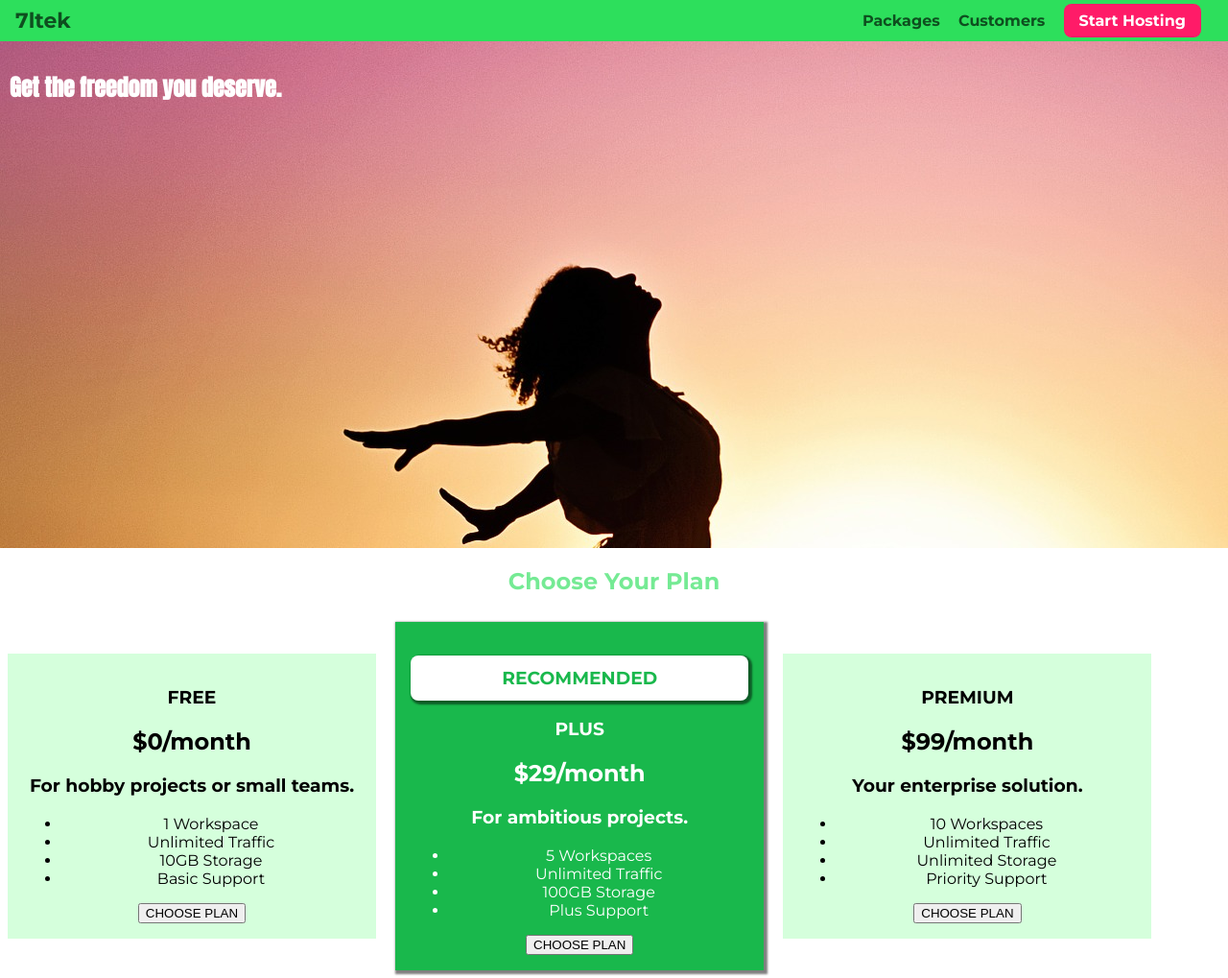
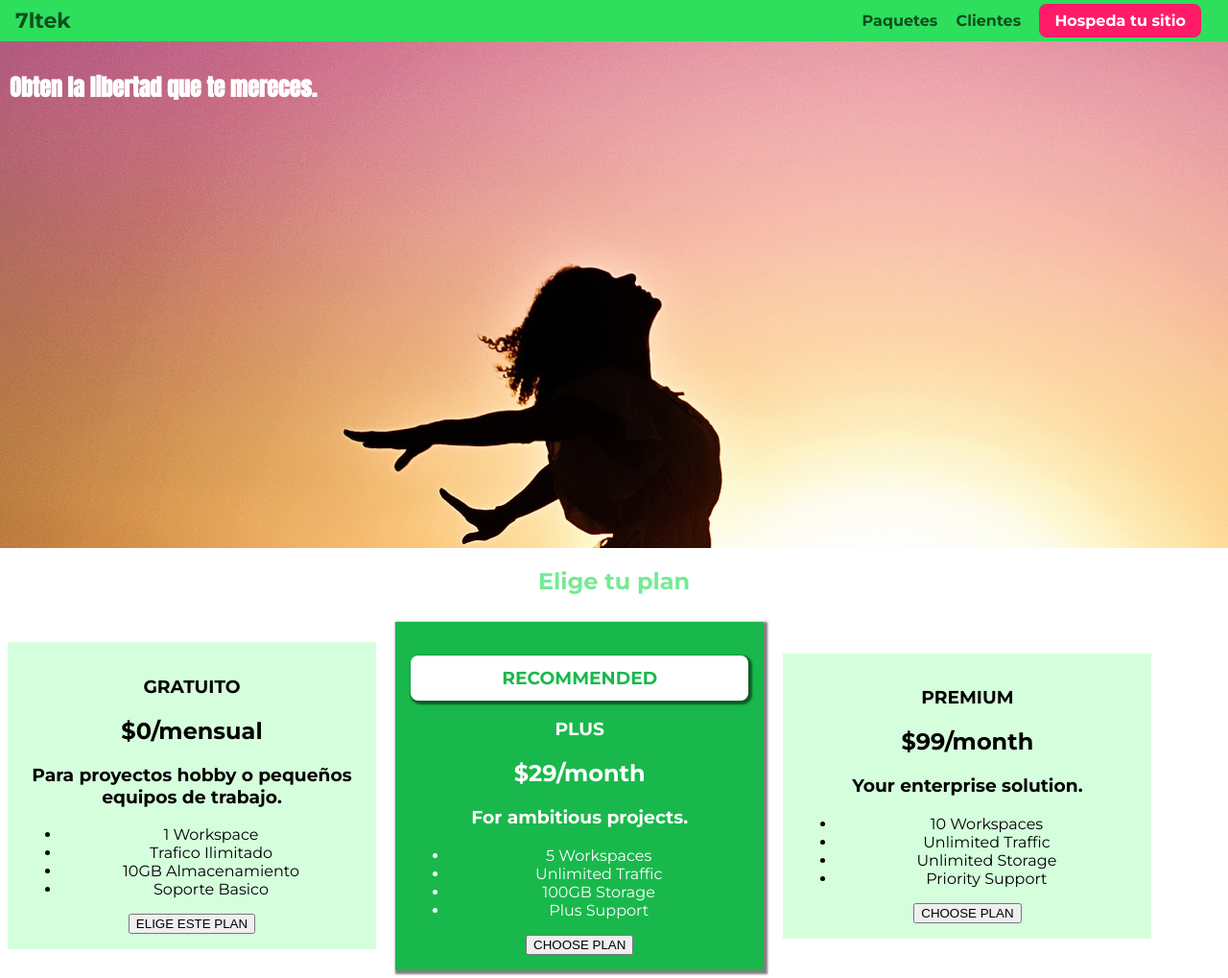
Before and after one commit to amartin3z/gitflow-test, a plain HTML site: page index.html in a window 1280 px wide. Shown: the whole page at 96% size. Drawn offline with Linux system fonts and the light colour scheme.

Commit message:
Actualizacion: Se actualizo el sitio completamente

```diff
--- a/index.html
+++ b/index.html
@@ -21,36 +21,36 @@
         <nav class="main-nav">
             <ul class="main-nav__items">
                 <li class="main-nav__item">
-                    <a href="/">Packages</a>
+                    <a href="/">Paquetes</a>
                 </li>
                 <li class="main-nav__item">
-                    <a href="/">Customers</a>
+                    <a href="/">Clientes</a>
                 </li>
                 <li class="main-nav__item main-nav__item--cta">
-                    <a href="/">Start Hosting</a>
+                    <a href="/">Hospeda tu sitio</a>
                 </li>
             </ul>
         </nav>
     </header>
     <main>
         <section id="product-overview">
-            <h1>Get the freedom you deserve.</h1>
+            <h1>Obten la libertad que te mereces.</h1>
         </section>
         <section id="plans">
-            <h1 class="section-title">Choose Your Plan</h1>
+            <h1 class="section-title">Elige tu plan</h1>
             <div>
                 <article class="plan">
-                    <h1>FREE</h1>
-                    <h2>$0/month</h2>
-                    <h3>For hobby projects or small teams.</h3>
+                    <h1>GRATUITO</h1>
+                    <h2>$0/mensual</h2>
+                    <h3>Para proyectos hobby o pequeños equipos de trabajo.</h3>
                     <ul>
                         <li>1 Workspace</li>
-                        <li>Unlimited Traffic</li>
-                        <li>10GB Storage</li>
-                        <li>Basic Support</li>
+                        <li>Trafico Ilimitado</li>
+                        <li>10GB Almacenamiento</li>
+                        <li>Soporte Basico</li>
                     </ul>
                     <div>
-                        <button>CHOOSE PLAN</button>
+                        <button>ELIGE ESTE PLAN</button>
                     </div>
                 </article>
                 <article class="plan plan--highlighted">
```
